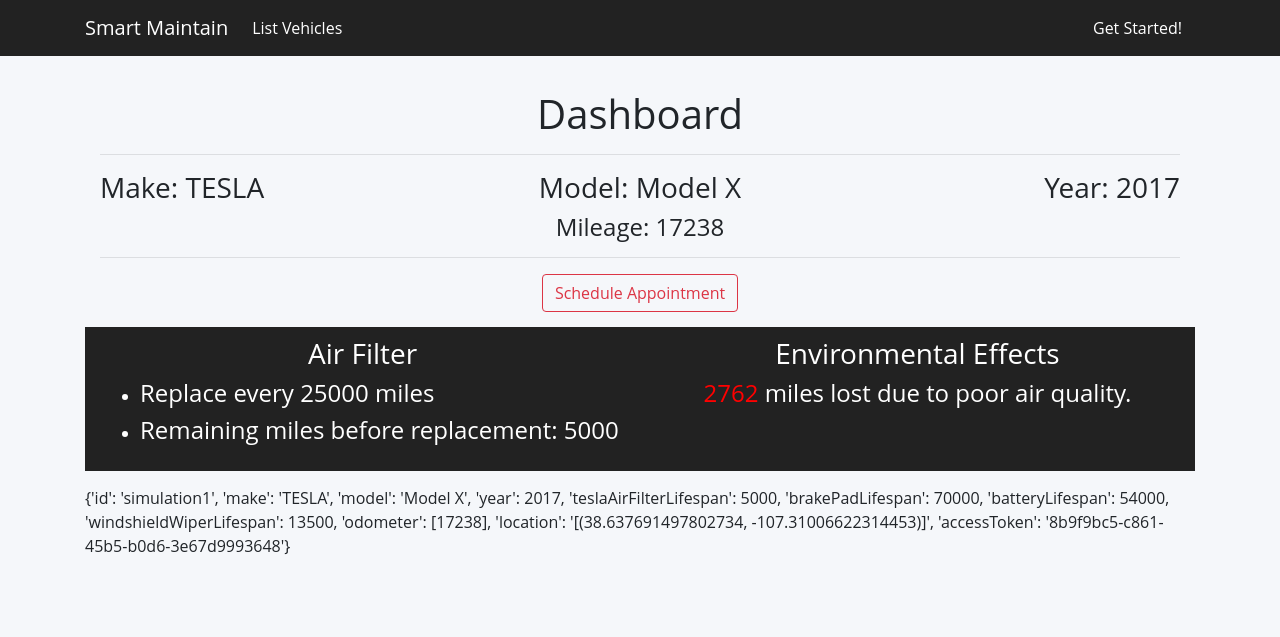
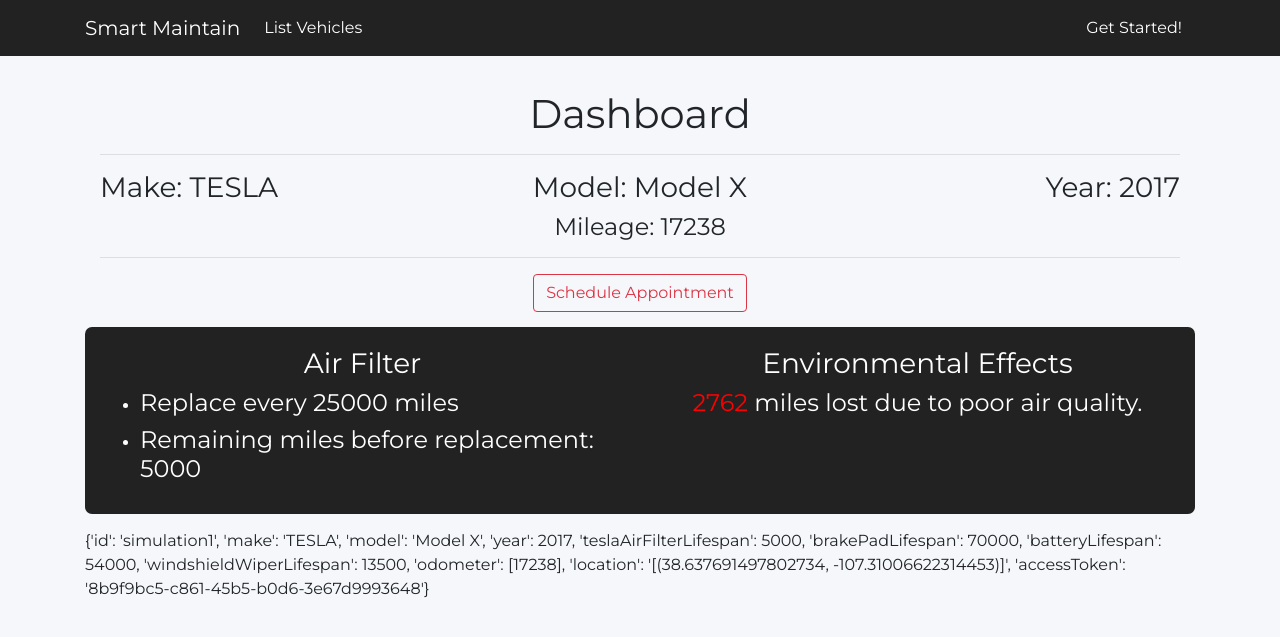
Before and after one commit to karmitdandona/SacHacks2018, a Flask app: page /dashboard/simulation1 in a window 1280 px wide. Shown: the top 637 px of the page. Run offline with Flask 2, Linux system fonts and the light colour scheme; some libraries are stand-ins or nearby versions.

Commit message:
Added font styling

```diff
--- a/Static/css/style.css
+++ b/Static/css/style.css
@@ -1,4 +1,9 @@
+/* @import url('https://fonts.googleapis.com/css?family=Montserrat|Noto+Sans+TC'); */
+@import url('https://fonts.googleapis.com/css?family=Montserrat|Open+Sans+Condensed:300');* {
+  /* font-family: 'Montserrat', sans-serif; */
+  font-family: 'Montserrat', sans-serif;
+}
 body {
   background-color: #F5F7FA;
-  font-family: 'Open Sans', sans-serif;
+  /* font-family: 'Open Sans', sans-serif; */
 }
--- a/templates/dashboard.html
+++ b/templates/dashboard.html
@@ -30,9 +30,9 @@
 </div>
 
 <div class="main" style="padding: 15px 0px 0px 0px">
-  <div class="container-fluid" style="background-color:#222222">
+  <div class="container-fluid" style="background-color:#222222; border-radius: 7px">
     {% if data['make']=="TESLA" %}
-      <div class="row" style="color:white; padding:10px 0px 10px 0px;">
+      <div class="row" style="color:white; padding:20px 0px 15px 0px;">
         <div class="col">
           <h3 style="text-align:center">Air Filter</h3>
           <ul>
```
